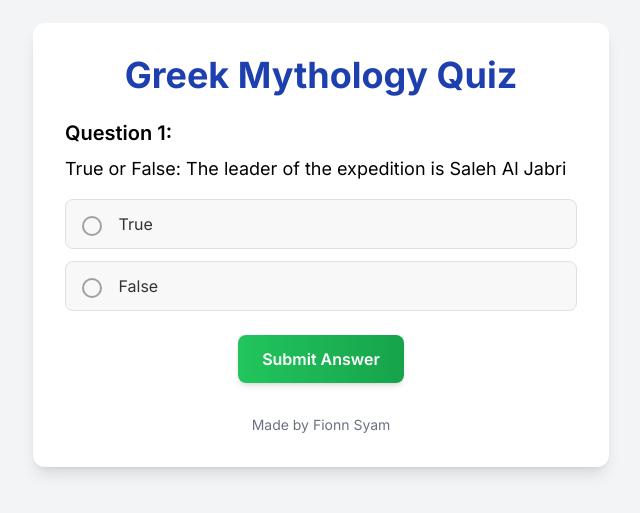
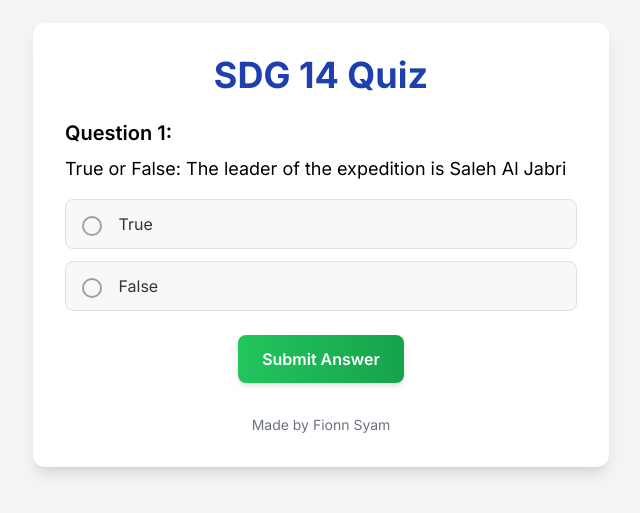
Before and after one commit to Fionn-Playz/SDG-14, a plain HTML site: page index.html in a window 1280 px wide. Shown: the part 155-668 px from the top of the page, without its empty margins (319-959 px from the left). Drawn offline with nearby package versions, Linux system fonts and the light colour scheme.

Commit message:
Update index.html

```diff
--- a/index.html
+++ b/index.html
@@ -3,7 +3,7 @@
 <head>
   <meta charset="UTF-8" />
   <meta name="viewport" content="width=device-width, initial-scale=1.0"/>
-  <title>Greek Mythology Quiz</title>
+  <title>SDG 14 Quiz</title>
   <link href="https://fonts.googleapis.com/css2?family=Inter:wght@400;600;700&display=swap" rel="stylesheet">
   <script src="https://cdn.tailwindcss.com"></script>
   <script>
@@ -121,7 +121,7 @@
 <body class="font-inter bg-gray-100">
   <div class="min-h-screen flex items-center justify-center p-4">
     <div class="bg-white rounded-xl shadow-lg p-6 sm:p-8 w-full max-w-md md:max-w-lg lg:max-w-xl">
-      <h1 class="text-3xl sm:text-4xl font-bold text-center text-blue-800 mb-6">Greek Mythology Quiz</h1>
+      <h1 class="text-3xl sm:text-4xl font-bold text-center text-blue-800 mb-6">SDG 14 Quiz</h1>
 
       <div id="quiz" class="space-y-4"></div>
 
```
